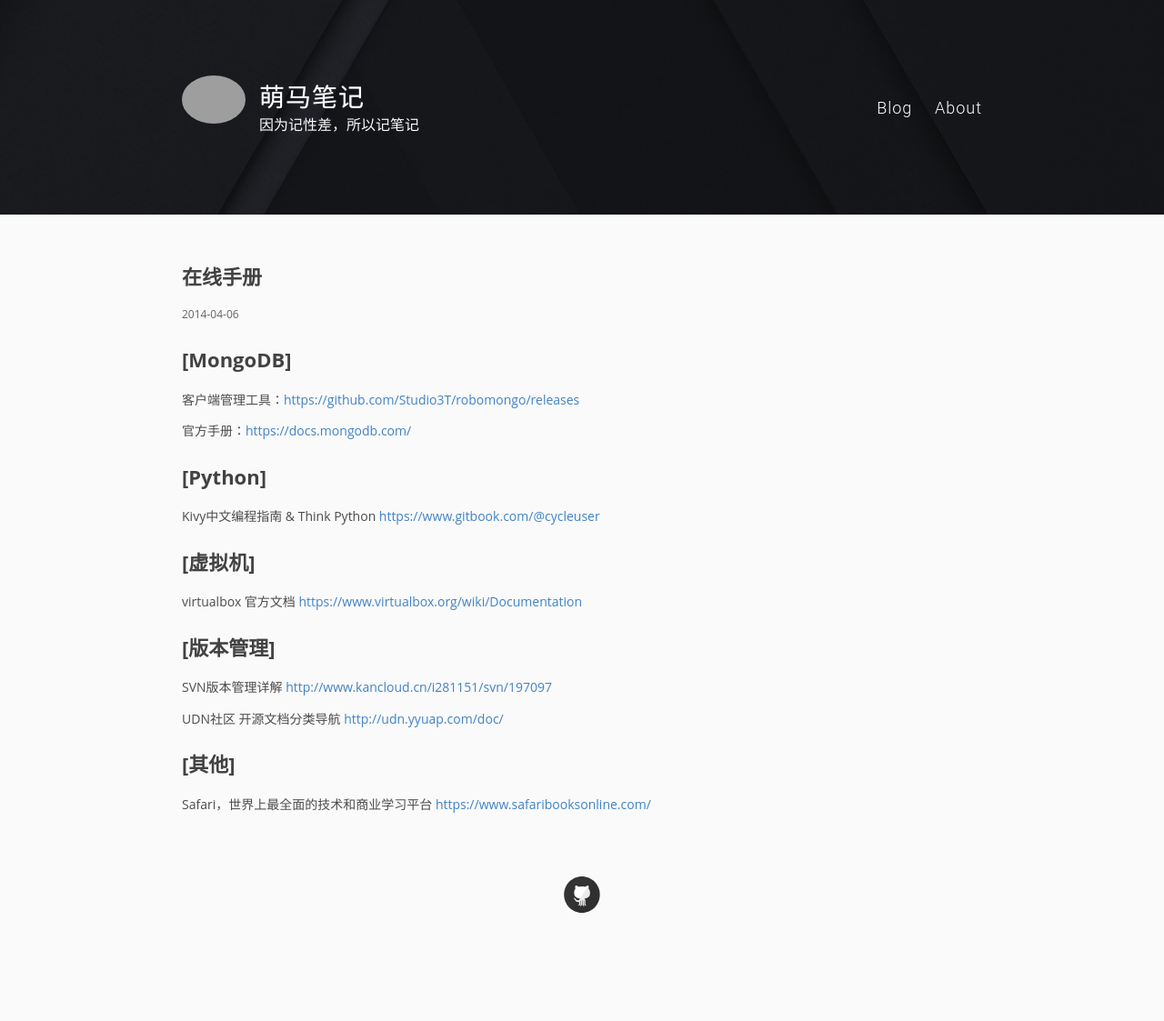
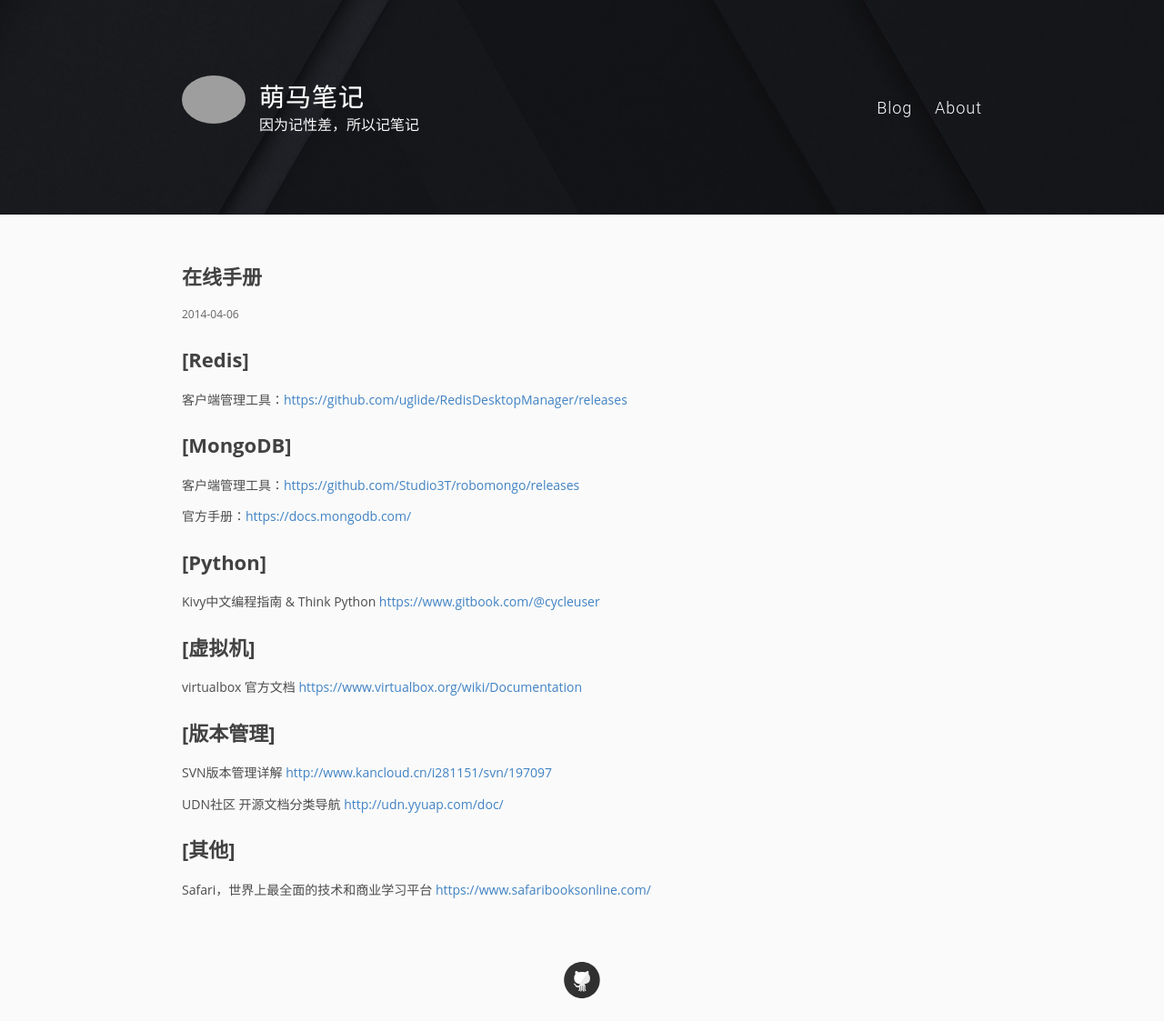
Before and after one commit to pingmalu/pingmalu.github.io, a Jekyll site: the page built from _posts/2014-04-06-man.md, in a window 1280 px wide. Shown: the whole page at 91% size. Built offline with Jekyll 4.4.1, drawn with Linux system fonts in a browser that asks for light colours; nearby versions of some CDN libraries; before the commit the page ends 1029 px from its top, so only the background shows below that; grey boxes are pictures that could not be loaded.

Commit message:
'update'

```diff
--- a/_posts/2014-04-06-man.md
+++ b/_posts/2014-04-06-man.md
@@ -2,6 +2,10 @@
 layout: post
 title:  "在线手册"
 ---
+
+# [Redis]
+
+客户端管理工具：[https://github.com/uglide/RedisDesktopManager/releases](https://github.com/uglide/RedisDesktopManager/releases)
 
 # [MongoDB]
 
```
